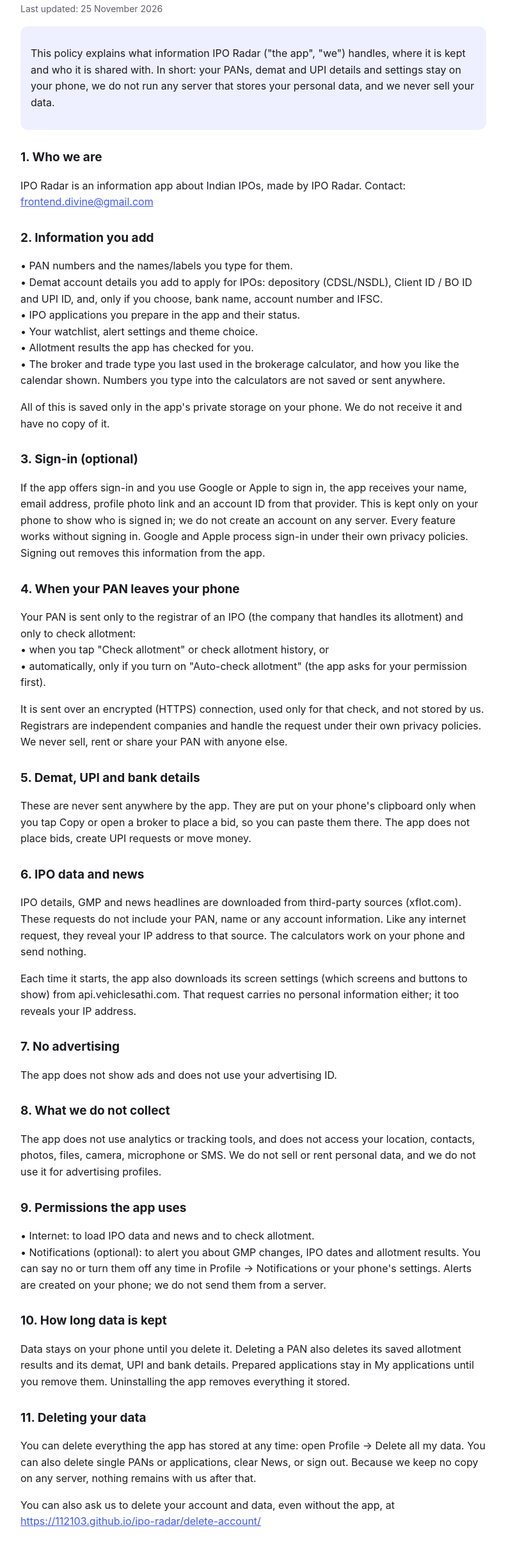
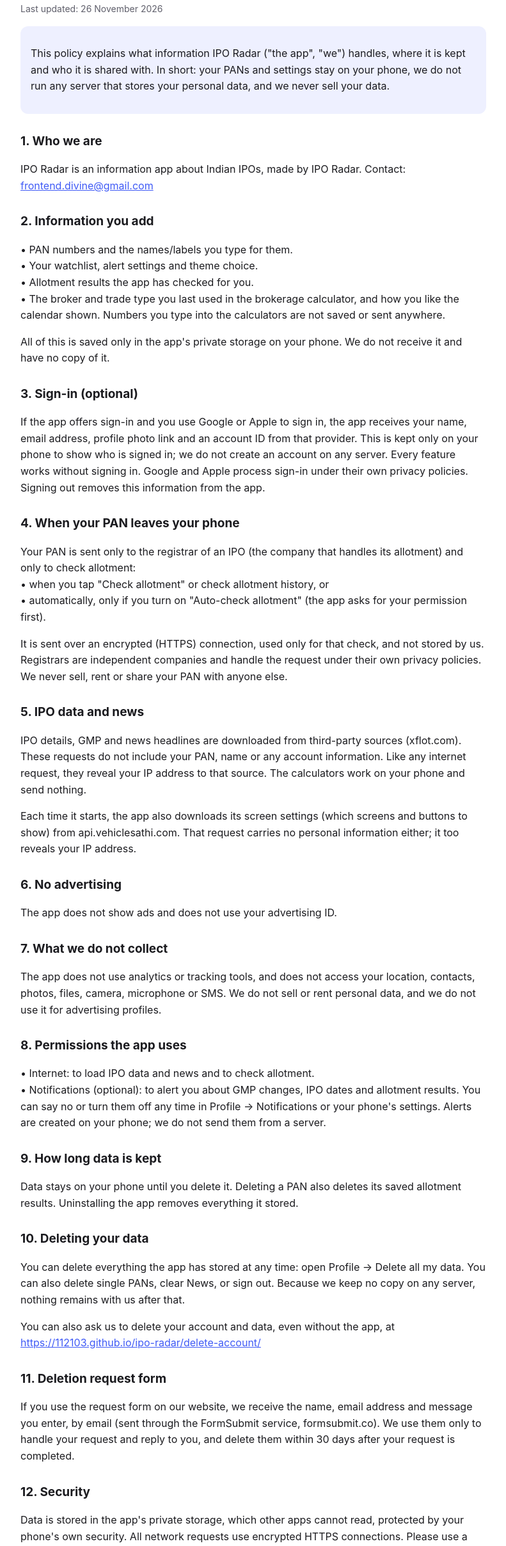
Before and after one commit to 112103/ipo-radar, a plain HTML site: page privacy-policy/index.html in a window 1280 px wide. Shown: the part 123-2539 px from the top of the page at 64% size, without its empty margins (244-1035 px from the left). Drawn offline with Linux system fonts and the light colour scheme.

Commit message:
Legal pages for IPO Radar 1.0.1: no demat/UPI details, Apply via brokers
Co-Authored-By: Claude Opus 5.5 <noreply@anthropic.com>

```diff
--- a/privacy-policy/index.html
+++ b/privacy-policy/index.html
@@ -48,46 +48,44 @@
   <a href="../delete-account/">Delete account</a>
 </header>
 <h1>Privacy Policy</h1>
-<p class="updated">Last updated: 25 November 2026</p>
-<div class="card"><p>This policy explains what information IPO Radar (&quot;the app&quot;, &quot;we&quot;) handles, where it is kept and who it is shared with. In short: your PANs, demat and UPI details and settings stay on your phone, we do not run any server that stores your personal data, and we never sell your data.</p></div>
+<p class="updated">Last updated: 26 November 2026</p>
+<div class="card"><p>This policy explains what information IPO Radar (&quot;the app&quot;, &quot;we&quot;) handles, where it is kept and who it is shared with. In short: your PANs and settings stay on your phone, we do not run any server that stores your personal data, and we never sell your data.</p></div>
 <h2>1. Who we are</h2>
 <p>IPO Radar is an information app about Indian IPOs, made by IPO Radar. Contact: <a href="mailto:frontend.divine@gmail.com">frontend.divine@gmail.com</a></p>
 <h2>2. Information you add</h2>
-<p>• PAN numbers and the names/labels you type for them.<br>• Demat account details you add to apply for IPOs: depository (CDSL/NSDL), Client ID / BO ID and UPI ID, and, only if you choose, bank name, account number and IFSC.<br>• IPO applications you prepare in the app and their status.<br>• Your watchlist, alert settings and theme choice.<br>• Allotment results the app has checked for you.<br>• The broker and trade type you last used in the brokerage calculator, and how you like the calendar shown. Numbers you type into the calculators are not saved or sent anywhere.</p>
+<p>• PAN numbers and the names/labels you type for them.<br>• Your watchlist, alert settings and theme choice.<br>• Allotment results the app has checked for you.<br>• The broker and trade type you last used in the brokerage calculator, and how you like the calendar shown. Numbers you type into the calculators are not saved or sent anywhere.</p>
 <p>All of this is saved only in the app's private storage on your phone. We do not receive it and have no copy of it.</p>
 <h2>3. Sign-in (optional)</h2>
 <p>If the app offers sign-in and you use Google or Apple to sign in, the app receives your name, email address, profile photo link and an account ID from that provider. This is kept only on your phone to show who is signed in; we do not create an account on any server. Every feature works without signing in. Google and Apple process sign-in under their own privacy policies. Signing out removes this information from the app.</p>
 <h2>4. When your PAN leaves your phone</h2>
 <p>Your PAN is sent only to the registrar of an IPO (the company that handles its allotment) and only to check allotment:<br>• when you tap &quot;Check allotment&quot; or check allotment history, or<br>• automatically, only if you turn on &quot;Auto-check allotment&quot; (the app asks for your permission first).</p>
 <p>It is sent over an encrypted (HTTPS) connection, used only for that check, and not stored by us. Registrars are independent companies and handle the request under their own privacy policies. We never sell, rent or share your PAN with anyone else.</p>
-<h2>5. Demat, UPI and bank details</h2>
-<p>These are never sent anywhere by the app. They are put on your phone's clipboard only when you tap Copy or open a broker to place a bid, so you can paste them there. The app does not place bids, create UPI requests or move money.</p>
-<h2>6. IPO data and news</h2>
+<h2>5. IPO data and news</h2>
 <p>IPO details, GMP and news headlines are downloaded from third-party sources (xflot.com). These requests do not include your PAN, name or any account information. Like any internet request, they reveal your IP address to that source. The calculators work on your phone and send nothing.</p>
 <p>Each time it starts, the app also downloads its screen settings (which screens and buttons to show) from api.vehiclesathi.com. That request carries no personal information either; it too reveals your IP address.</p>
-<h2>7. No advertising</h2>
+<h2>6. No advertising</h2>
 <p>The app does not show ads and does not use your advertising ID.</p>
-<h2>8. What we do not collect</h2>
+<h2>7. What we do not collect</h2>
 <p>The app does not use analytics or tracking tools, and does not access your location, contacts, photos, files, camera, microphone or SMS. We do not sell or rent personal data, and we do not use it for advertising profiles.</p>
-<h2>9. Permissions the app uses</h2>
+<h2>8. Permissions the app uses</h2>
 <p>• Internet: to load IPO data and news and to check allotment.<br>• Notifications (optional): to alert you about GMP changes, IPO dates and allotment results. You can say no or turn them off any time in Profile → Notifications or your phone's settings. Alerts are created on your phone; we do not send them from a server.</p>
-<h2>10. How long data is kept</h2>
-<p>Data stays on your phone until you delete it. Deleting a PAN also deletes its saved allotment results and its demat, UPI and bank details. Prepared applications stay in My applications until you remove them. Uninstalling the app removes everything it stored.</p>
-<h2>11. Deleting your data</h2>
-<p>You can delete everything the app has stored at any time: open Profile → Delete all my data. You can also delete single PANs or applications, clear News, or sign out. Because we keep no copy on any server, nothing remains with us after that.</p>
+<h2>9. How long data is kept</h2>
+<p>Data stays on your phone until you delete it. Deleting a PAN also deletes its saved allotment results. Uninstalling the app removes everything it stored.</p>
+<h2>10. Deleting your data</h2>
+<p>You can delete everything the app has stored at any time: open Profile → Delete all my data. You can also delete single PANs, clear News, or sign out. Because we keep no copy on any server, nothing remains with us after that.</p>
 <p>You can also ask us to delete your account and data, even without the app, at <a href="https://112103.github.io/ipo-radar/delete-account/">https://112103.github.io/ipo-radar/delete-account/</a></p>
-<h2>12. Deletion request form</h2>
+<h2>11. Deletion request form</h2>
 <p>If you use the request form on our website, we receive the name, email address and message you enter, by email (sent through the FormSubmit service, formsubmit.co). We use them only to handle your request and reply to you, and delete them within 30 days after your request is completed.</p>
-<h2>13. Security</h2>
+<h2>12. Security</h2>
 <p>Data is stored in the app's private storage, which other apps cannot read, protected by your phone's own security. All network requests use encrypted HTTPS connections. Please use a screen lock. No method of storage is completely secure.</p>
-<h2>14. Your rights</h2>
+<h2>13. Your rights</h2>
 <p>Under India's Digital Personal Data Protection Act, 2023 and similar laws you may access, correct and erase your data. Because your data is on your phone, you can do this directly in the app. For anything else, email us.</p>
-<h2>15. Children</h2>
+<h2>14. Children</h2>
 <p>The app is meant for people aged 18 and above who can invest in IPOs. It is not directed at children, and we do not knowingly collect data from children.</p>
-<h2>16. Other websites</h2>
+<h2>15. Other websites</h2>
 <p>Buttons like Apply, View application, Check subscription, broker price links and registrar links open other websites and apps (brokers, NSE, BSE, registrars, government sites). NSE's pages always open in your browser; some registrar pages open inside the app. Those sites see your IP address and may use cookies, and their privacy policies apply there. The app does not read anything from NSE's pages.</p>
 <p>The &quot;Open free account&quot; button opens our Angel One referral link. Angel One can see that you came through it; the app sends Angel One nothing about you. If you sign up, Angel One's own privacy policy applies.</p>
-<h2>17. Changes and contact</h2>
+<h2>16. Changes and contact</h2>
 <p>We may update this policy; the date above will change and important changes will be shown in the app. Questions, requests or complaints (grievances): <a href="mailto:frontend.divine@gmail.com">frontend.divine@gmail.com</a>. We aim to reply within 7 days.</p>
 <footer>IPO Radar · Contact: <a href="mailto:frontend.divine@gmail.com">frontend.divine@gmail.com</a></footer>
 </main>
```
Also changed, not shown: delete-account/index.html (+1 -1 lines), disclaimers/index.html (+1 -1 lines), terms/index.html (+4 -4 lines).
